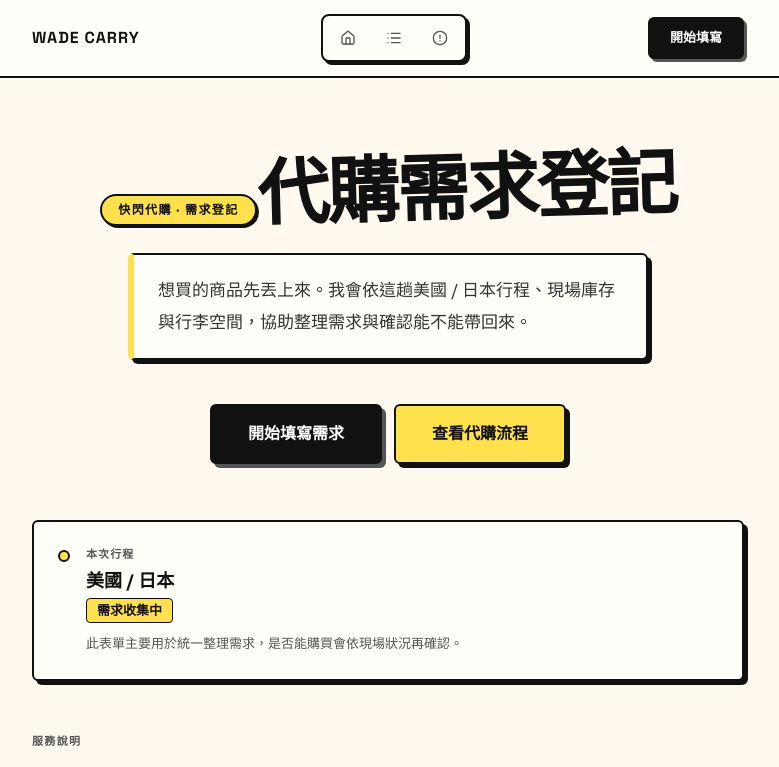
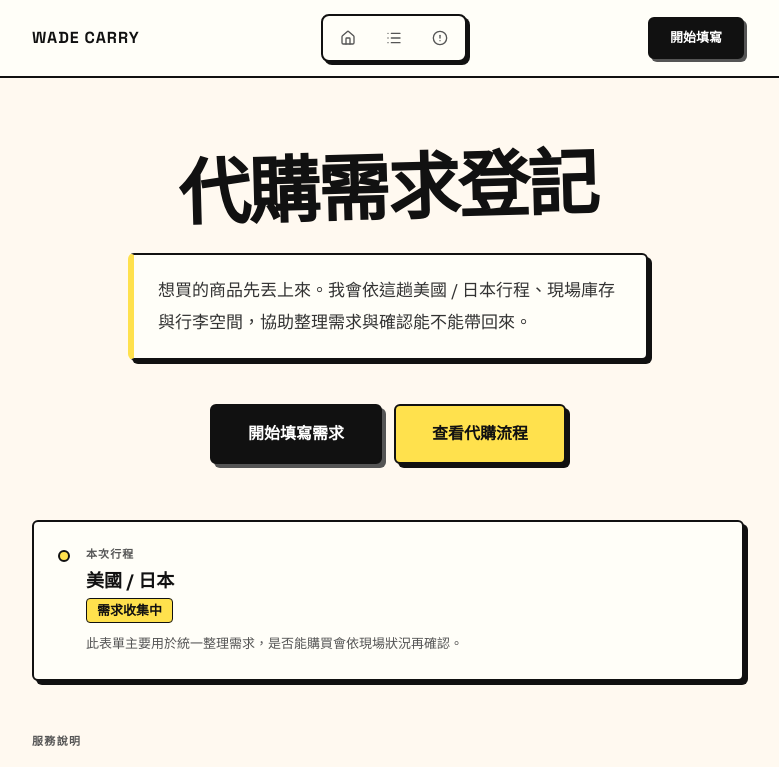
Before and after one commit to wadewadewadewade/daigou-order, a Next.js app: page / in a window 1280 px wide. Shown: the top 767 px of the page, without its empty margins (252-1031 px from the left). Built offline with nearby package versions, Linux system fonts and the light colour scheme.

Commit message:
fix: remove hero tag, border already correct with four separate sides

```diff
--- a/components/Landing.tsx
+++ b/components/Landing.tsx
@@ -64,9 +64,6 @@ export default function Landing({ onStart }: Props) {
 
         {/* hero */}
         <section style={{ padding: "72px 0 56px", textAlign: "center" }}>
-          <div style={{ display: "inline-block", background: "#FFE14D", border: "2px solid #111111", borderRadius: "99px", padding: "5px 16px", fontSize: "12px", fontWeight: 700, letterSpacing: "0.12em", marginBottom: "20px", boxShadow: "2px 2px 0px #111" }}>
-            快閃代購 · 需求登記
-          </div>
           <h1 style={{ fontSize: "clamp(42px, 9vw, 72px)", fontWeight: 800, lineHeight: 1.1, letterSpacing: "-0.03em", marginBottom: "24px", transform: "rotate(-1.5deg)", display: "inline-block" }}>
             代購需求登記
           </h1>
```
